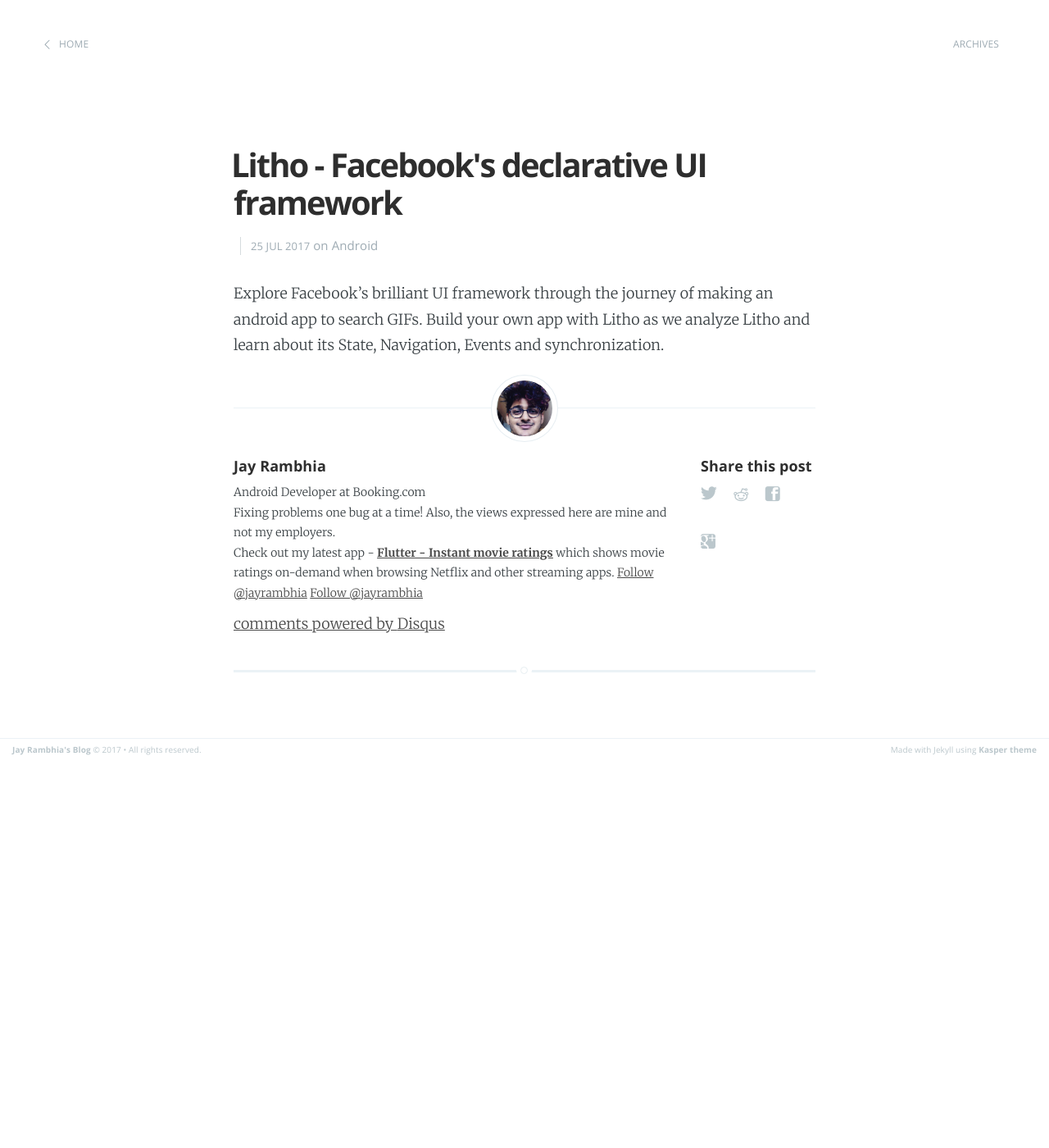
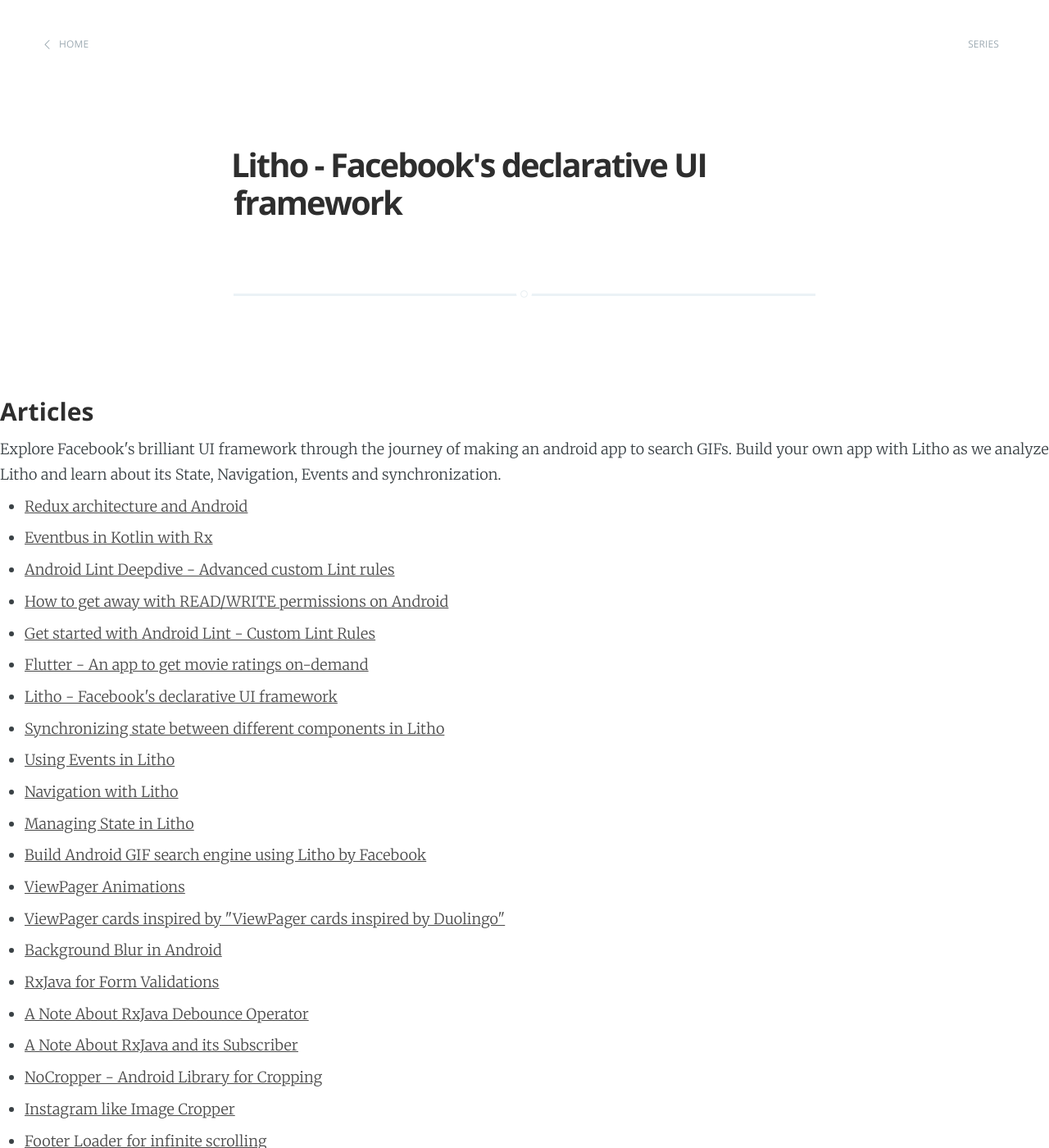
Before and after one commit to jayrambhia/jayrambhia.github.com, a Jekyll site: the page built from _posts/2017-07-25-fb-litho.markdown, in a window 1280 px wide and 1400 px high. Shown: the whole window at 82% size. Built offline with Jekyll 4.4.1, drawn with Linux system fonts in a browser that asks for light colours; comment, search, counter and statistics services are not loaded; some of the changed text lies outside the part shown.

Commit message:
series layout added

```diff
--- a/_config.yml
+++ b/_config.yml
@@ -13,6 +13,7 @@
 google_analytics: 'UA-38672256-1'
 gems: [jekyll-paginate, jekyll-seo-tag, jekyll-gist, jekyll-sitemap]
 archives: 'archives/'
+series: 'series/'
 
 # Details for the RSS feed generator
 url: 'https://jayrambhia.com'
--- /dev/null
+++ b/_layouts/series.html
@@ -0,0 +1,65 @@
+---
+layout: default
+disqus: true
+archive: false
+post_class: post-template
+---
+<header class="main-header post-head {% if page.cover %}" style="background-image: url({{ page.cover }}) {%else%}no-cover{% endif %}">
+    <nav class="main-nav {% if page.cover %} overlay {% endif %} clearfix">
+        <a class="back-button icon-arrow-left" href="{{ site.url }}">Home</a>
+        <a class="subscribe-button" href="{{ site.url }}/{{ site.series }}">Series</a>
+    </nav>
+</header>
+
+<main class="content" role="main">
+  <article class="post">
+    <header class="post-header">
+      <h1 class="post-title">{{ page.title }}</h1>
+    </header>
+    <br/>
+  </article>
+
+  <section class="post-content">
+    <p align="center">
+      <img alt="{{ post.series_cover.alt }}" title="{{ post.series_cover.title }}" src="{{ post.series_cover.image }}" />
+    </p>
+    <br/>
+    <h3> Articles </h3>
+    {{ page.series_excerpt }}
+    <ul>
+      {% for post in site.posts %}
+        {% if post.series == page.identifier %}
+        <li><a href="{{ post.url }}">{{ post.title }}</a></li>
+        {% endif %}
+      {% endfor %}
+    </ul>
+  </section>
+  <footer class="post-footer">
+      <!-- If we want to display author's name and bio -->
+      {% if site.k_author %}
+          <figure class="author-image">
+              <a class="img" href="{{ site.url }}" style="background-image: url(/assets/images/profile.jpg)">
+              <span class="hidden">{{site.k_author}}'s Picture</span></a>
+          </figure>
+          <section class="author">
+              <!-- Author Name -->
+              <h4> {{ site.k_author }} </h4>
+              <!-- Author Bio -->
+              <p>
+                  Android Developer at Booking.com<br/>Fixing problems one bug at a time! Also, the views expressed here are mine and not my employers.<br/>
+                  Check out my latest app - <b><a href="https://play.google.com/store/apps/details?id=com.fenchtose.flutter&referrer=utm_source%3Dwebsite_footer">Flutter - Instant movie ratings</a></b> which shows movie ratings on-demand when browsing Netflix and other streaming apps.
+                  <a href="https://twitter.com/jayrambhia" class="twitter-follow-button" data-show-count="false">Follow @jayrambhia</a><script async src="//platform.twitter.com/widgets.js" charset="utf-8"></script>
+                  <a class="github-button" href="https://github.com/jayrambhia" aria-label="Follow @jayrambhia on GitHub" data-size="small">Follow @jayrambhia<script async src="https://buttons.github.io/buttons.js"></script></a>
+              </p>
+
+          </section>
+      {% endif %}
+
+      <!-- Share links section -->
+      {% include share.html %}
+
+      <!-- Disqus comments -->
+      {% include disqus.html %}
+
+  </footer>
+</main>
--- a/_posts/2017-07-25-fb-litho.markdown
+++ b/_posts/2017-07-25-fb-litho.markdown
@@ -3,7 +3,7 @@
 tag: Android
 comments: true
 date: 2017-07-25 12:00:00
-layout: post
+layout: series
 slug: android-fb-litho
 image:
   twitter: https://fblitho.com/static/logo.png
--- a/_posts/2018-07-25-redux-android-series.markdown
+++ b/_posts/2018-07-25-redux-android-series.markdown
@@ -3,7 +3,7 @@
 tag: Android
 comments: true
 date: 2018-07-25 23:00:00
-layout: post
+layout: series
 slug: android-redux-architecture
 image:
   twitter: https://raw.githubusercontent.com/reduxjs/redux/master/logo/apple-touch-icon.png
```
